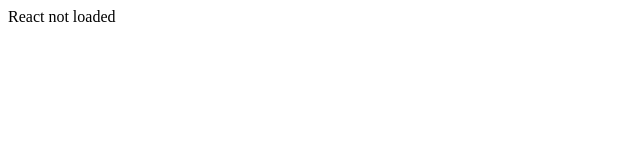
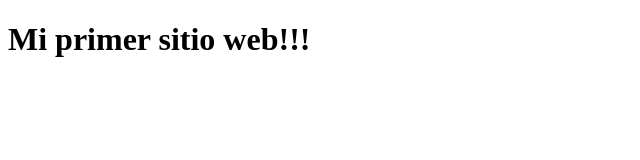
Before and after one commit to awize/react-tc, a plain HTML site: page 1.react-pure/index.html in a window 1280 px wide. Shown: the whole page, without its empty margins (0-640 px from the left). Drawn offline with nearby package versions, Linux system fonts and the light colour scheme.

Commit message:
:sparkles: Created element and added to dom.

```diff
--- a/1.react-pure/index.html
+++ b/1.react-pure/index.html
@@ -8,10 +8,19 @@
 </head>
 
 <body>
-  <div id="root">React not loaded</div>
+  <div id="root">React no cargado</div>
   <script crossorigin src="https://unpkg.com/react@16/umd/react.development.js"></script>
   <script crossorigin src="https://unpkg.com/react-dom@16/umd/react-dom.development.js"></script>
   <script>
+    const App = () => {
+      return React.createElement(
+        "div",
+        {},
+        React.createElement("h1", {}, "Mi primer sitio web!!!")
+      )
+    }
+
+    ReactDOM.render(React.createElement(App), document.getElementById('root'))
 
   </script>
 </body>
```
